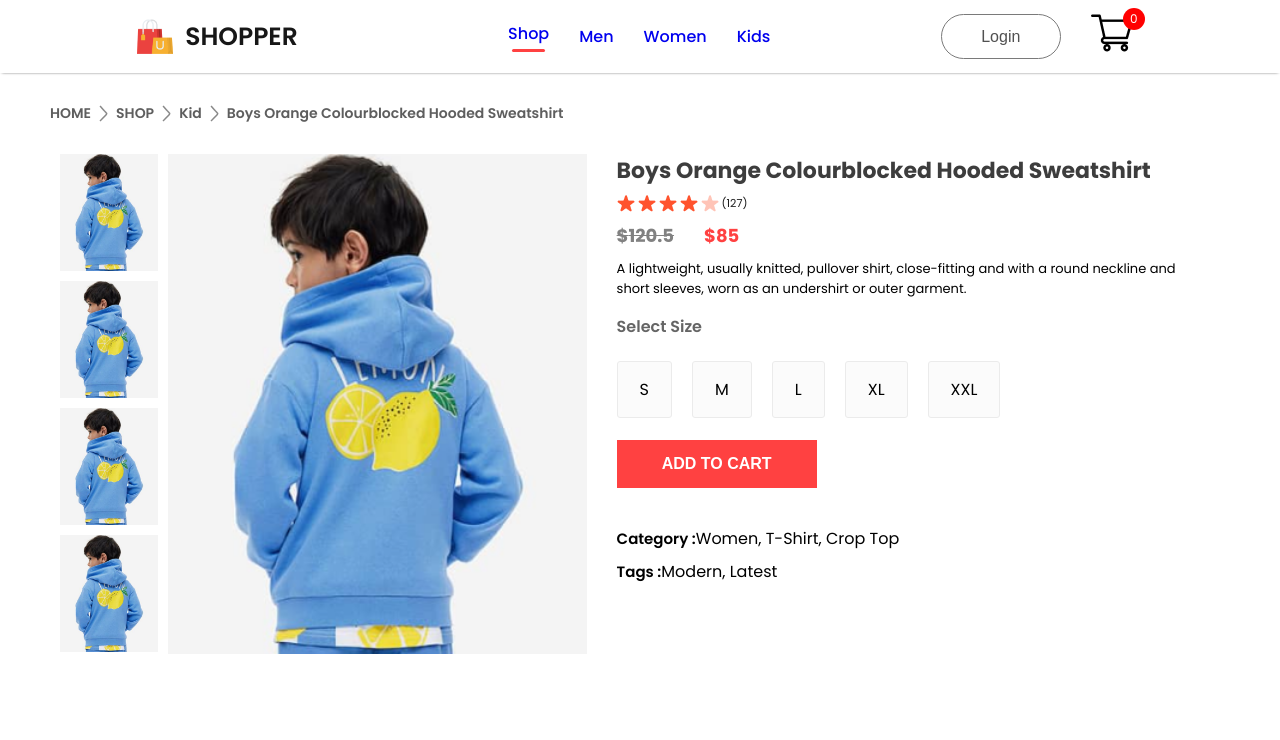
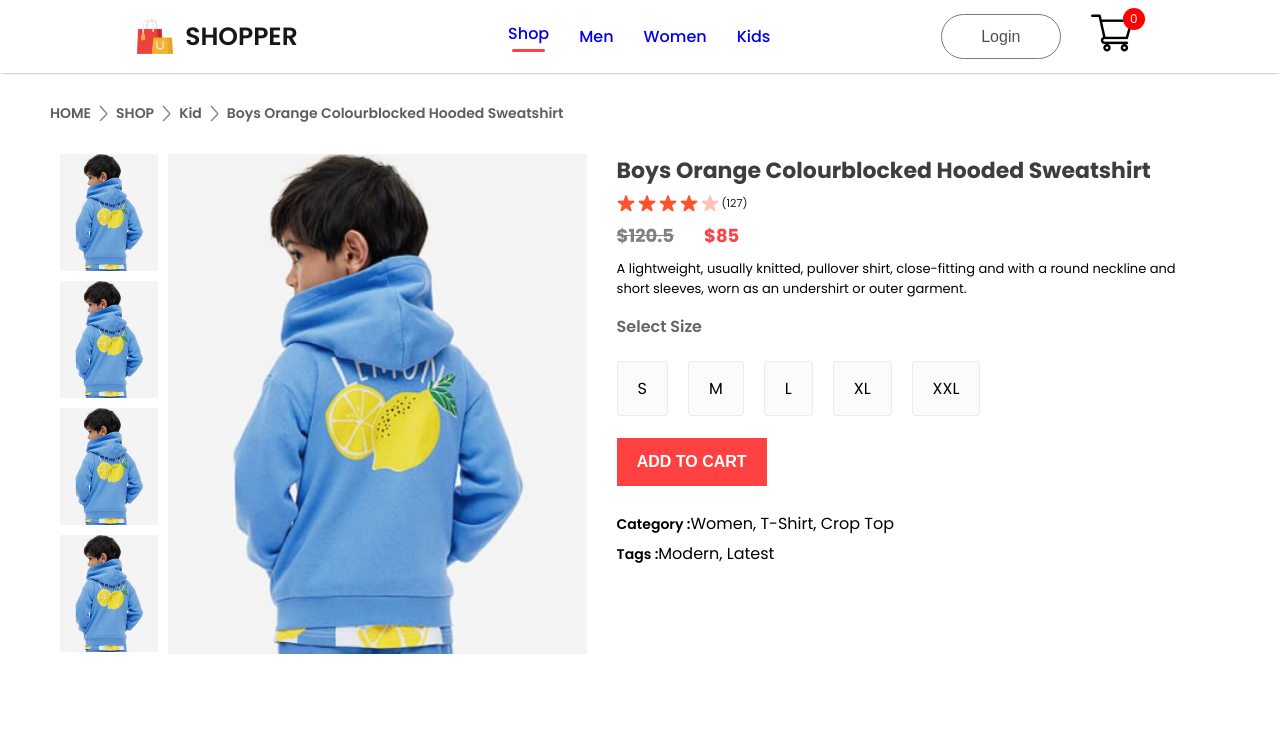
Before and after one commit to Rashijain2709/E-Commerce, a React (Create React App) app: page /product/25 in a window 1280 px wide. Shown: the top 740 px of the page. Built offline with nearby package versions, Linux system fonts and the light colour scheme.

Commit message:
in productDisplay added the media query for 1280px

```diff
--- a/src/Components/ProductDisplay/ProductDisplay.scss
+++ b/src/Components/ProductDisplay/ProductDisplay.scss
@@ -160,45 +160,27 @@
         .product-display-right-size {
             h1 {
                 margin-top: 15px;
-                color: #656565;
                 font-size: 16px;
-                font-weight: 600;
             }
 
             .product-display-right-sizes {
-                display: flex;
-                gap: 20px;
-                margin: 22px 0px;
-
                 div {
-                    padding: 15px 22px;
-                    background: #fbfbfb;
-                    border: 1px solid #ebebeb;
-                    border-radius: 3px;
-                    cursor: pointer;
+                    padding: 14px 20px;
                 }
             }
         }
 
         button {
-            padding: 15px 40px;
-            width: 200px;
-            font-size: 16px;
-            font-weight: 600;
-            color: white;
-            background: #ff4141;
-            margin-bottom: 30px;
-            outline: none;
-            border: none;
-            cursor: pointer;
+            padding: 15px 0px;
+            width: 150px;
+            margin-bottom: 20px;
         }
 
         .product-display-right-category {
-            margin-top: 8px;
+            margin-top: 5px;
 
             span {
-                font-size: 15px;
-                font-weight: 600;
+                font-size: 14px;
             }
         }
     }
```
